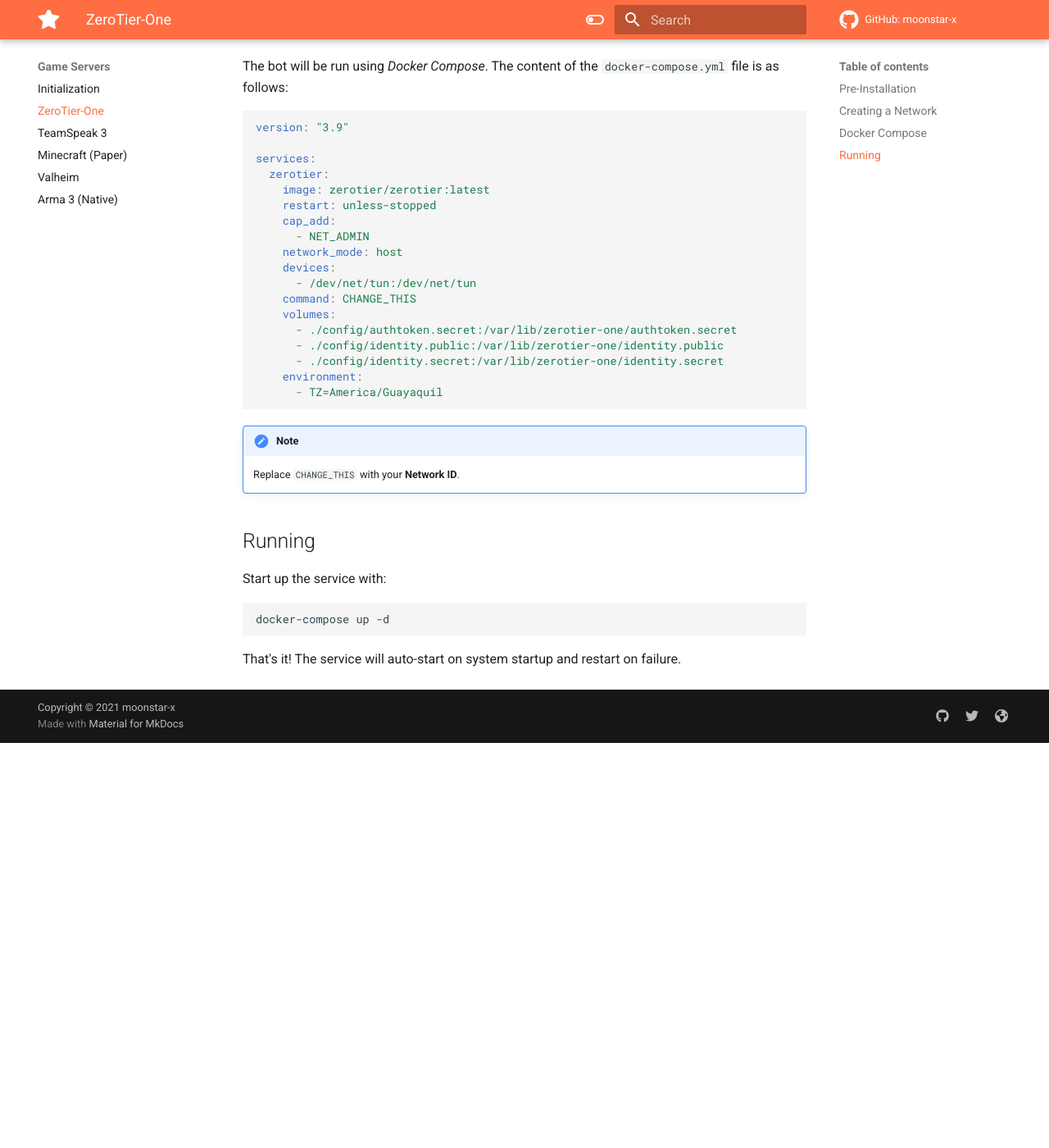
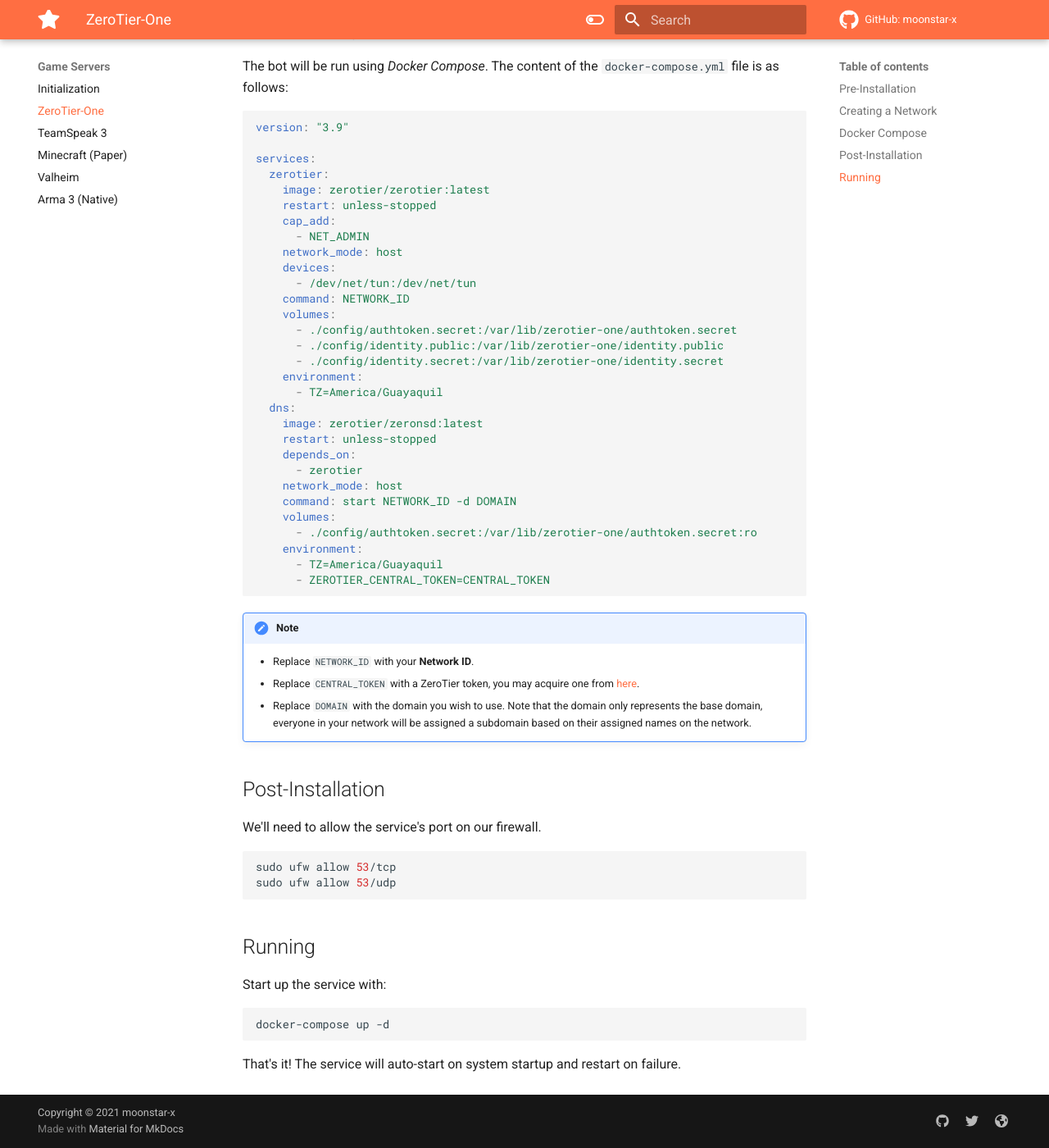
Before and after one commit to moonstar-x/server-setup, an MkDocs documentation site: the page built from docs/games/zerotier.md, in a window 1280 px wide and 1400 px high, scrolled down 719 px. Shown: the whole window at 82% size. Built offline with MkDocs 1.6.1 and Material for MkDocs 9.7.7, drawn with Linux system fonts in a browser that asks for light colours; before the commit the page ends 1625 px from its top, so only the background shows below that.

Commit message:
Added dns for ZeroTier.

````diff
--- a/docs/games/zerotier.md
+++ b/docs/games/zerotier.md
@@ -30,17 +30,40 @@ services:
     network_mode: host
     devices:
       - /dev/net/tun:/dev/net/tun
-    command: CHANGE_THIS
+    command: NETWORK_ID
     volumes:
       - ./config/authtoken.secret:/var/lib/zerotier-one/authtoken.secret
       - ./config/identity.public:/var/lib/zerotier-one/identity.public
       - ./config/identity.secret:/var/lib/zerotier-one/identity.secret
     environment:
       - TZ=America/Guayaquil
+  dns:
+    image: zerotier/zeronsd:latest
+    restart: unless-stopped
+    depends_on:
+      - zerotier
+    network_mode: host
+    command: start NETWORK_ID -d DOMAIN
+    volumes:
+      - ./config/authtoken.secret:/var/lib/zerotier-one/authtoken.secret:ro
+    environment:
+      - TZ=America/Guayaquil
+      - ZEROTIER_CENTRAL_TOKEN=CENTRAL_TOKEN
 ```
 
 !!!note
-    Replace `CHANGE_THIS` with your **Network ID**.
+    + Replace `NETWORK_ID` with your **Network ID**.
+    + Replace `CENTRAL_TOKEN` with a ZeroTier token, you may acquire one from [here](https://my.zerotier.com/account).
+    + Replace `DOMAIN` with the domain you wish to use. Note that the domain only represents the base domain, everyone in your network will be assigned a subdomain based on their assigned names on the network.
+
+## Post-Installation
+
+We'll need to allow the service's port on our firewall.
+
+```bash
+sudo ufw allow 53/tcp
+sudo ufw allow 53/udp
+```
 
 ## Running
 
````
